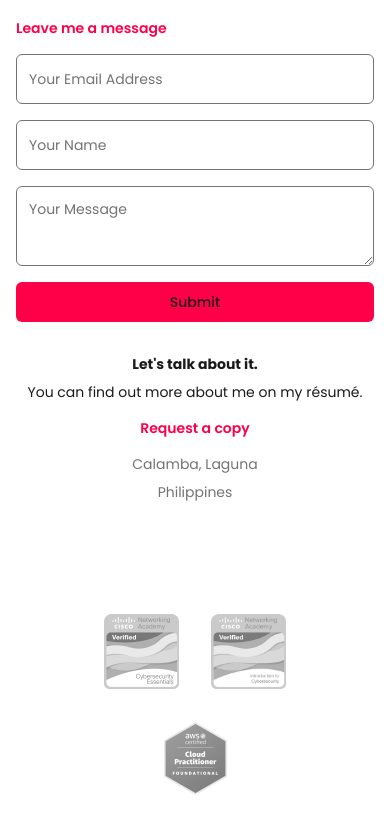
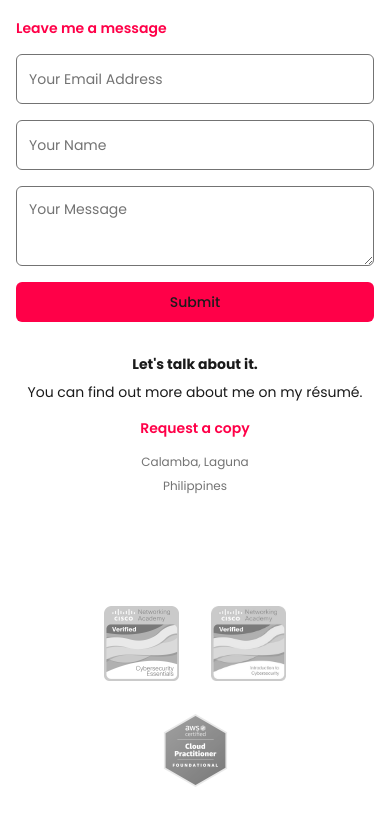
Before and after one commit to jhonangelob/portfolio-v3, a Next.js app: page / in a window 390 px wide. Shown: the part 2408-3242 px from the top of the page. Built offline with nearby package versions, Linux system fonts and the light colour scheme.

Commit message:
make address text smaller

```diff
--- a/src/components/Contact/Contact.tsx
+++ b/src/components/Contact/Contact.tsx
@@ -128,8 +128,12 @@
           >
             Request a copy
           </Button>
-          <p className='text-muted-foreground'>Calamba, Laguna</p>
-          <p className='text-muted-foreground'>Philippines</p>
+          <p className='text-xs md:text-sm text-muted-foreground'>
+            Calamba, Laguna
+          </p>
+          <p className='text-xs md:text-sm text-muted-foreground'>
+            Philippines
+          </p>
         </div>
       </div>
     </section>
```
